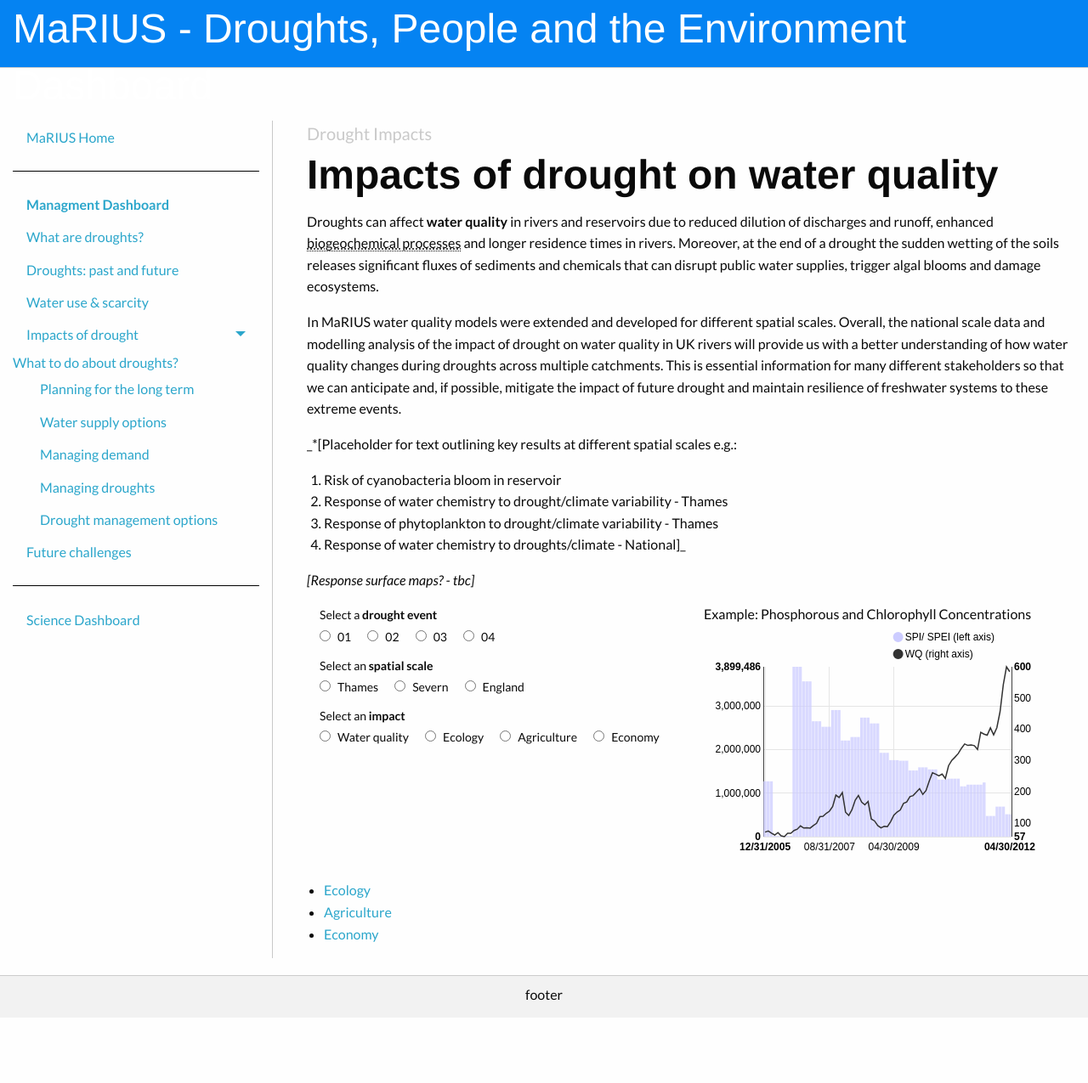
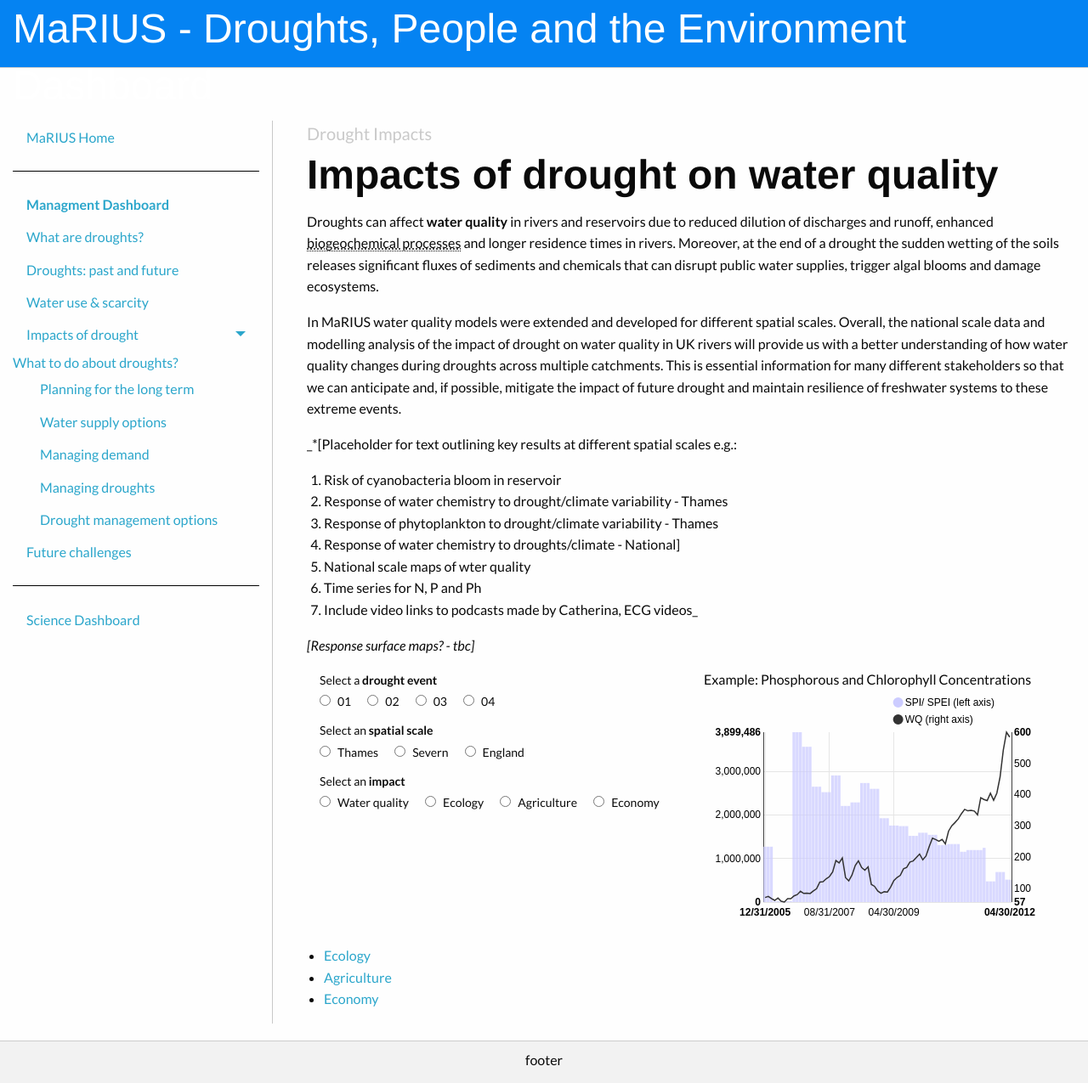
Before and after one commit to VictoriaJJ/mariusdroughtproject.org, a Jekyll site: the page built from _pages/dashboard/dpe/drought_impacts/water_quality.md, in a window 1280 px wide. Shown: the whole page at 85% size. Built offline with Jekyll 4.4.1, drawn with Linux system fonts in a browser that asks for light colours; before the commit the page ends 1198 px from its top, so only the background shows below that.

Commit message:
Updated water_quality.md

```diff
--- a/_pages/dashboard/dpe/drought_impacts/water_quality.md
+++ b/_pages/dashboard/dpe/drought_impacts/water_quality.md
@@ -14,7 +14,10 @@
 1. Risk of cyanobacteria bloom in reservoir
 2. Response of water chemistry to drought/climate variability - Thames
 3. Response of phytoplankton to drought/climate variability - Thames
-4. Response of water chemistry to droughts/climate - National]_
+4. Response of water chemistry to droughts/climate - National]
+5. National scale maps of wter quality
+6. Time series for N, P and Ph
+7. Include video links to podcasts made by Catherina, ECG videos_
 
 _[Response surface maps? - tbc]_
 
```
